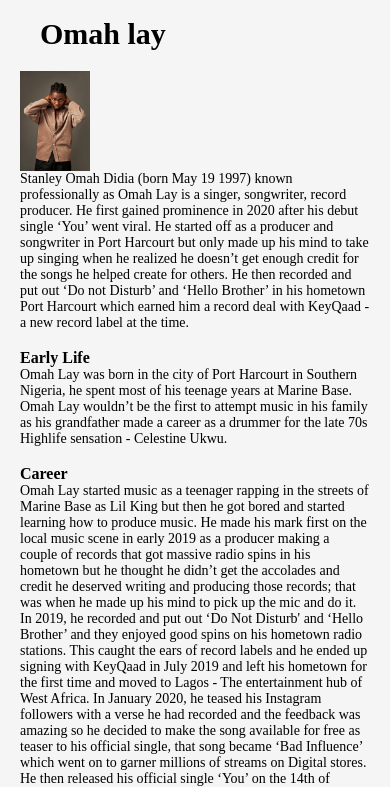
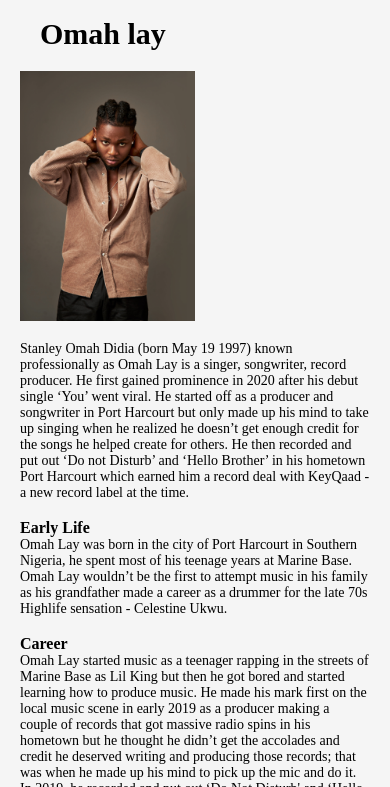
Before and after one commit to bauerjohnson/documentation-page, a plain HTML site: page index.html in a window 390 px wide. Shown: the part 1397-2184 px from the top of the page. Drawn offline with Linux system fonts and the light colour scheme.

Commit message:
document

```diff
--- a/styles.css
+++ b/styles.css
@@ -84,6 +84,7 @@ p {
 
 img {
   width: 20%;
+  padding-bottom: 50px;
 }
 
 
@@ -106,4 +107,9 @@ img {
   p {
     font-size: 14px;
   }
+
+  img {
+    width: 50%;
+    padding-bottom: 20px;
+  }
 }
```
